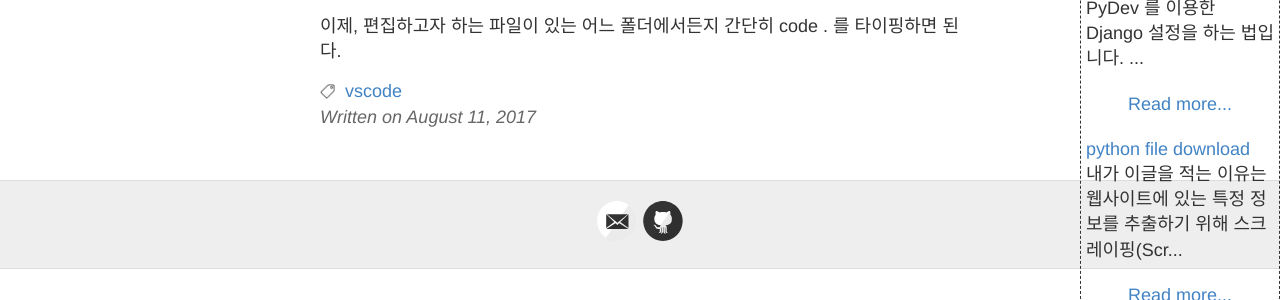
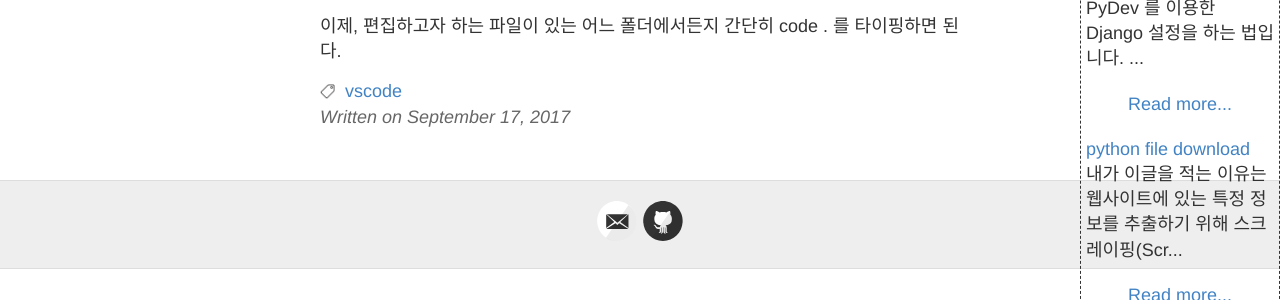
Before and after one commit to xmlangel/xmlangel.github.io, a Jekyll site: the page built from _posts/2017-09-17-vscode.md, in a window 1280 px wide. Shown: the part 794-1094 px from the top of the page. Built offline with Jekyll 4.4.1, drawn with Linux system fonts in a browser that asks for light colours; nearby versions of some CDN libraries; comment, search, counter and statistics services are not loaded; part of the change alters nothing that is shown.

Commit message:
작성일자 수정.

```diff
--- a/_posts/2017-09-17-vscode.md
+++ b/_posts/2017-09-17-vscode.md
@@ -1,7 +1,7 @@
 ---
 layout: post
 title:  "sublim 에서 vs code 로 "
-date:   2017-08-12 00:20:13 +0900
+date:   2017-09-17 11:20:13 +0900
 categories: jekyll update
 comments: true
 tags:
```
